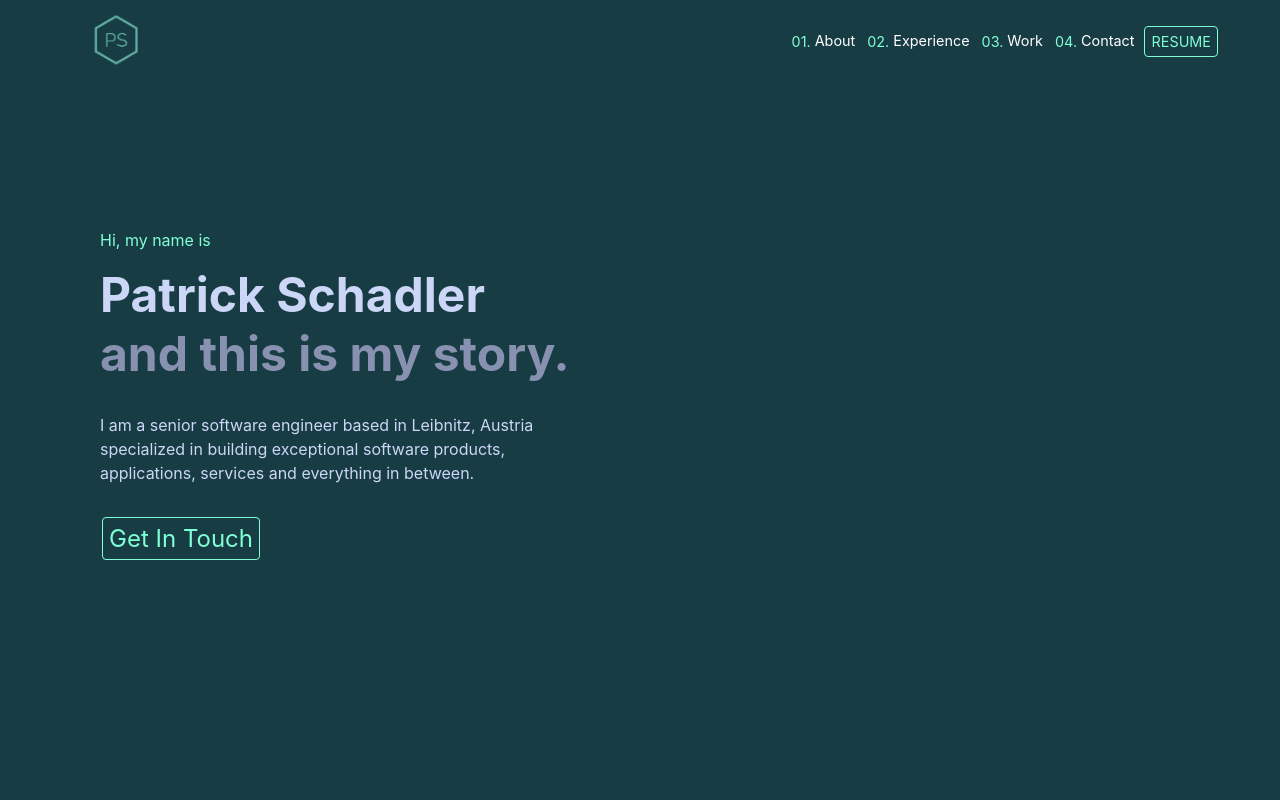
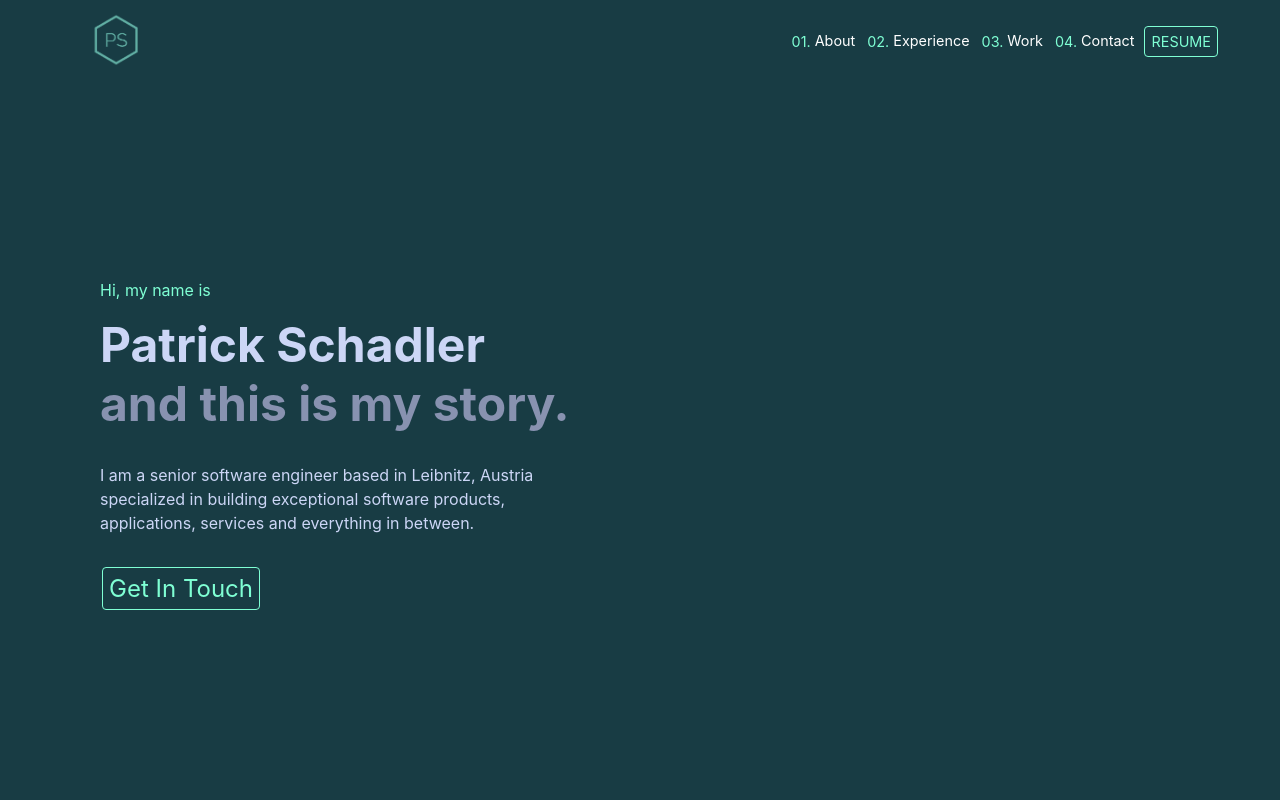
Before and after one commit to DonkeyKongJr/portfolio, a React (Create React App) app: page / in a window 1280 px wide. Shown: the top 800 px of the page. Built offline with nearby package versions, Linux system fonts and the light colour scheme; a web font is replaced by a local one.

Commit message:
minor adjustments

```diff
--- a/src/components/Introduction/Introduction.module.css
+++ b/src/components/Introduction/Introduction.module.css
@@ -1,6 +1,6 @@
 .Introduction {
   padding: 0 100px;
-  margin-bottom: 300px;
+  margin-bottom: 350px;
 }
 
 .Heading {
--- a/src/containers/Layout/Layout.module.css
+++ b/src/containers/Layout/Layout.module.css
@@ -8,7 +8,7 @@
   background-color: #183c44;
   color: #7fffd4;
   height: 100%;
-  padding: 150px 0;
+  padding: 200px 0;
 }
 
 h2::before {
```
